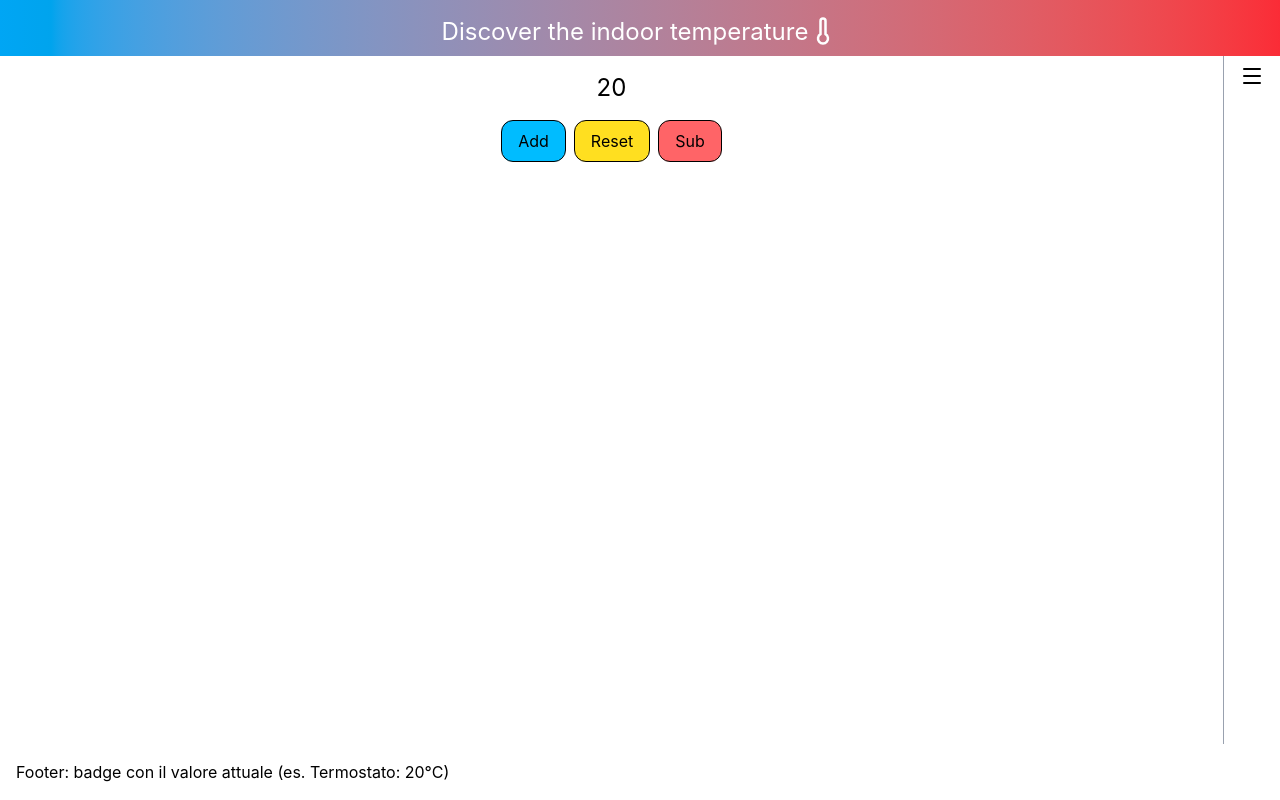
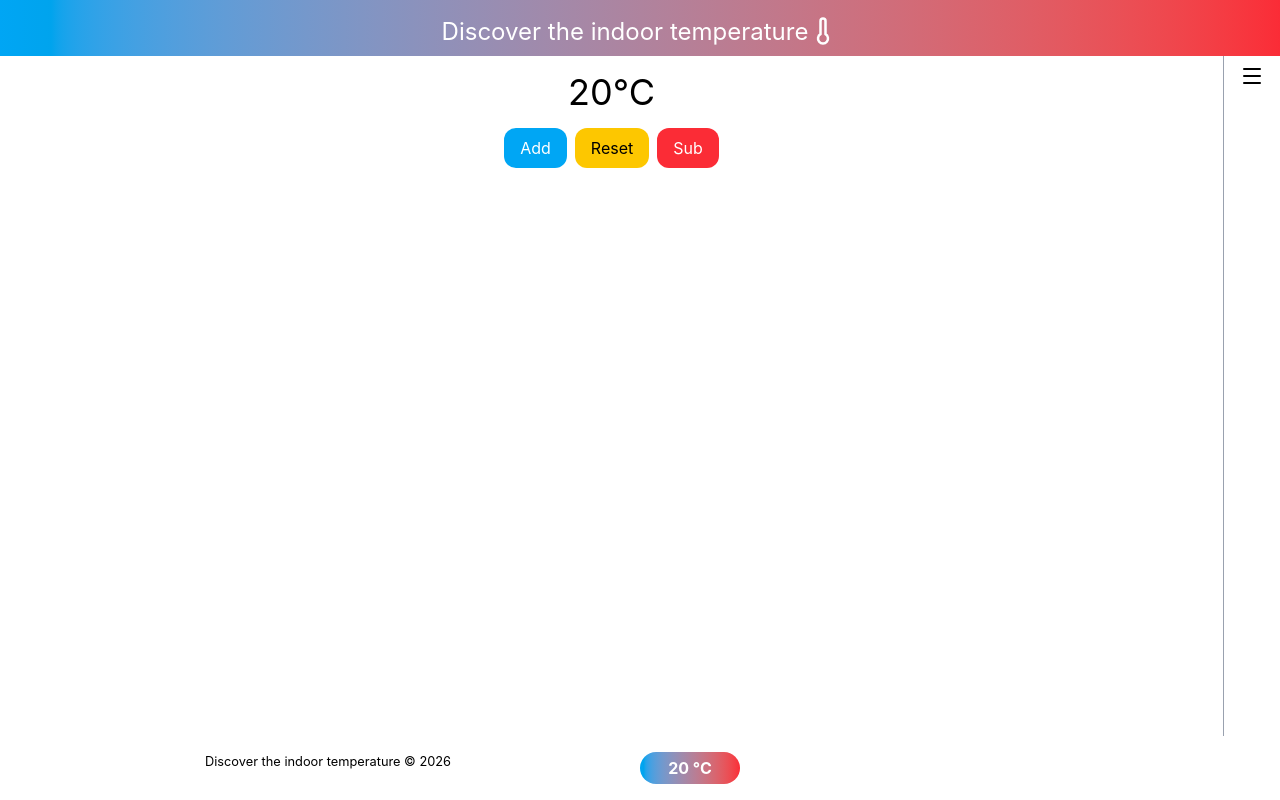
Before and after one commit to mariarita-depierro/react-context, a React (Vite) app: page / in a window 1280 px wide. Built offline with nearby package versions, Linux system fonts and the light colour scheme.

Commit message:
add Footer badge

```diff
--- a/src/App.jsx
+++ b/src/App.jsx
@@ -3,17 +3,38 @@ import MainContent from "./components/layouts/MainContent";
 import Sidebar from "./components/layouts/Sidebar";
 import Footer from "./components/layouts/Footer";
 
+import { useState } from "react";
+
 function App() {
+  const [temperature, setTemperature] = useState(20);
+
+  function handleAddTemperature() {
+    setTemperature((actual) => actual + 1);
+  }
+
+  function handleSubTemperature() {
+    setTemperature((actual) => actual - 1);
+  }
+
+  function handleResetTemperature() {
+    setTemperature(20);
+  }
+
   return (
     <div className="flex flex-col min-h-dvh">
       <Header />
       <div className="flex flex-col flex-1">
         <div className="flex flex-1">
-          <MainContent />
-          <Sidebar />
+          <MainContent
+            temperature={temperature}
+            handleAddTemperature={handleAddTemperature}
+            handleSubTemperature={handleSubTemperature}
+            handleResetTemperature={handleResetTemperature}
+          />
+          <Sidebar handleResetTemperature={handleResetTemperature} />
         </div>
 
-        <Footer />
+        <Footer temperature={temperature} />
       </div>
     </div>
   );
--- a/src/components/layouts/Footer.jsx
+++ b/src/components/layouts/Footer.jsx
@@ -1,8 +1,12 @@
-export default function Footer() {
+export default function Footer({ temperature }) {
   return (
-    <footer className="m-4">
-      Footer: badge con il valore attuale (es. Termostato: 20°C){" "}
-      {/* ${count} */}
+    <footer className="grid grid-cols-2 m-4 text-center">
+      <small>
+        Discover the indoor temperature &copy; {new Date().getFullYear()}
+      </small>
+      <span className="bg-linear-to-r from-sky-500 to-red-500 text-white font-bold w-25 rounded-2xl p-1">
+        {temperature} °C
+      </span>
     </footer>
   );
 }
--- a/src/components/layouts/MainContent.jsx
+++ b/src/components/layouts/MainContent.jsx
@@ -1,9 +1,19 @@
 import ThermostatSection from "../sections/ThermostatSection";
 
-export default function MainContent() {
+export default function MainContent({
+  temperature,
+  handleAddTemperature,
+  handleSubTemperature,
+  handleResetTemperature,
+}) {
   return (
     <main className="grow m-4">
-      <ThermostatSection />
+      <ThermostatSection
+        temperature={temperature}
+        handleAddTemperature={handleAddTemperature}
+        handleSubTemperature={handleSubTemperature}
+        handleResetTemperature={handleResetTemperature}
+      />
     </main>
   );
 }
--- a/src/components/sections/ThermostatSection.jsx
+++ b/src/components/sections/ThermostatSection.jsx
@@ -1,37 +1,27 @@
-import { useState } from "react";
-
-export default function ThermostatSection() {
-  const [temperature, setTemperature] = useState(20);
-
-  function handleAddTemperature() {
-    setTemperature((actual) => actual + 1);
-  }
-
-  function handleSubTemperature() {
-    setTemperature((actual) => actual - 1);
-  }
-
-  function handleResetTemperature() {
-    setTemperature(20);
-  }
+export default function ThermostatSection({
+  temperature,
+  handleAddTemperature,
+  handleResetTemperature,
+  handleSubTemperature,
+}) {
   return (
     <section className="flex flex-col">
-      <h2 className="text-2xl mb-4 text-center">{temperature}</h2>
-      <div className="flex gap-2 self-center">
+      <h2 className="text-4xl mb-4 text-center">{temperature}°C</h2>
+      <div className="flex gap-2 self-center text-white">
         <button
-          className="border bg-sky-400 py-2 px-4 rounded-xl"
+          className="bg-sky-500 py-2 px-4 rounded-xl cursor-pointer"
           onClick={handleAddTemperature}
         >
           Add
         </button>
         <button
-          className="border bg-yellow-300 py-2 px-4 rounded-xl"
+          className="bg-yellow-400 py-2 px-4 rounded-xl cursor-pointer text-black"
           onClick={handleResetTemperature}
         >
           Reset
         </button>
         <button
-          className="border bg-red-400 py-2 px-4 rounded-xl"
+          className="bg-red-500 py-2 px-4 rounded-xl cursor-pointer"
           onClick={handleSubTemperature}
         >
           Sub
```
